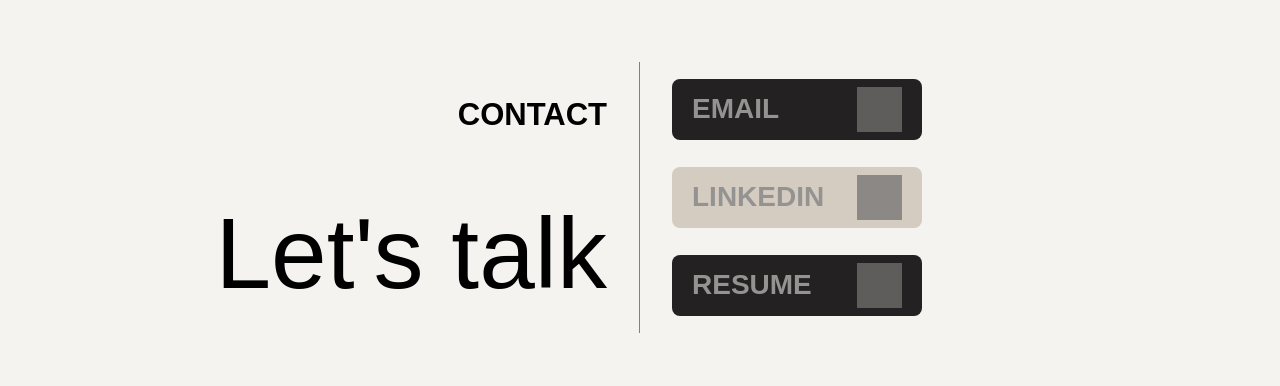
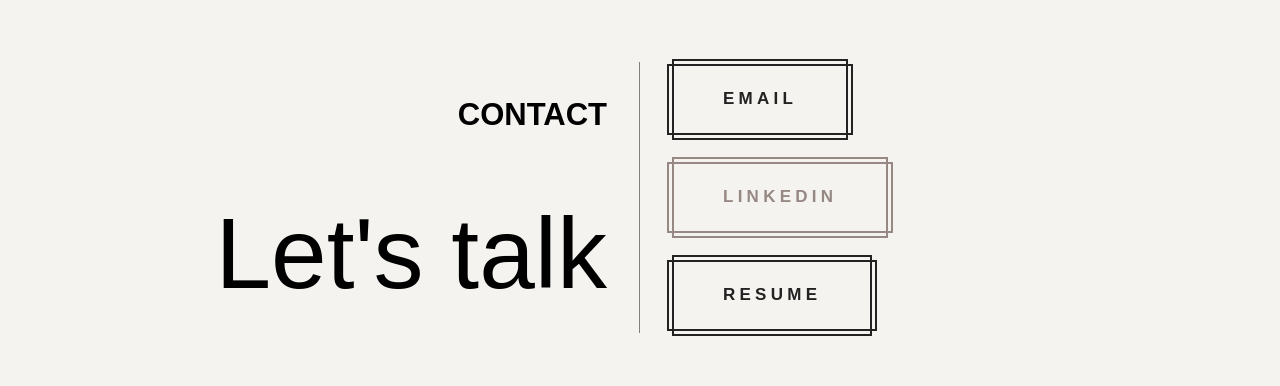
Before and after one commit to IamIGI/portfolio_app, a SvelteKit app: page / in a window 1280 px wide. Shown: the part 7031-7417 px from the top of the page. Built offline with nearby package versions, Linux system fonts and the light colour scheme; grey boxes are pictures that could not be loaded.

Commit message:
PA-66-Changed contact buttons style

```diff
--- a/src/components/contact/contact.component.svelte
+++ b/src/components/contact/contact.component.svelte
@@ -1,4 +1,5 @@
 <script lang="ts">
+  import ContactButton from './contactButton.component.svelte';
 </script>
 
 <div class="wrapper" id="contact">
@@ -8,29 +9,9 @@
     <!-- <p>Get in touch</p> -->
   </div>
   <div class="contact-wrapper">
-    <button class="button_1">
-      <span>email</span>
-      <img
-        src="/svg/media/email.svg"
-        alt="li"
-        class={`svg-icon white-svg-icon `}
-      />
-    </button>
-    <button class="button_2"
-      ><span>Linkedin</span>
-      <img
-        src="/svg/media/linkedin_2.svg"
-        alt="li"
-        class={`svg-icon white-svg-icon `}
-      /></button
-    >
-    <button class="button_1"
-      ><span>resume</span><img
-        src="/svg/media/document.svg"
-        alt="li"
-        class={`svg-icon white-svg-icon `}
-      /></button
-    >
+    <ContactButton text="email" button_color={1} />
+    <ContactButton text="linkedin" button_color={2} />
+    <ContactButton text="resume" button_color={1} />
   </div>
 </div>
 
@@ -47,7 +28,7 @@
     }
 
     @media (max-width: 480px) {
-      gap: 0rem;
+      gap: 1rem;
     }
   }
 
@@ -107,63 +88,6 @@
 
     @media (max-width: 800px) {
       gap: 1.3rem;
-      button {
-        scale: 0.9;
-      }
-    }
-
-    @media (max-width: 550px) {
-      gap: 0.7rem;
-      button {
-        scale: 0.8;
-      }
-    }
-
-    @media (max-width: 450px) {
-      gap: 0rem;
-      button {
-        scale: 0.75;
-      }
-    }
-
-    button {
-      font-size: 28px;
-      padding: 8px 20px 8px 20px;
-      border-radius: 8px;
-      border: none;
-      min-width: 230px;
-      display: flex;
-      align-items: center;
-      gap: 10px;
-      text-transform: uppercase;
-      font-weight: 700;
-      span {
-        text-align: left;
-        /* outline: 1px solid red; */
-        min-width: 155px;
-      }
-
-      .svg-icon {
-        /* outline: 1px solid red; */
-        $size: 45px;
-        height: $size;
-        width: $size;
-      }
-    }
-
-    .button_1 {
-      background-color: #232121;
-      color: #959392;
-      img {
-        filter: var(--first-icon-color);
-      }
-    }
-    .button_2 {
-      background-color: #d4ccc0;
-      color: #959392;
-      img {
-        filter: var(--second-icon-color);
-      }
     }
   }
 </style>
--- /dev/null
+++ b/src/components/contact/contactButton.component.svelte
@@ -0,0 +1,100 @@
+<script lang="ts">
+  export let text: string;
+  export let button_color: 1 | 2;
+</script>
+
+<button class="button {button_color === 1 ? 'button_1' : 'button_2'}">
+  {text}
+  <div class="button__horizontal"></div>
+  <div class="button__vertical"></div>
+</button>
+
+<style lang="scss">
+  .button {
+    --offset: 5px;
+    --border-size: 2px;
+
+    display: block;
+    position: relative;
+    padding: 1.5em 3em;
+    appearance: none;
+    border: 0;
+    background: transparent;
+    color: black;
+    text-transform: uppercase;
+    letter-spacing: 0.25em;
+    outline: none;
+    cursor: pointer;
+    font-weight: bold;
+    border-radius: 0;
+    box-shadow: inset 0 0 0 var(--border-size) currentcolor;
+    transition: background 0.8s ease;
+    font-size: 17px;
+
+    &:hover {
+      background: rgba(100, 0, 0, 0.03);
+    }
+
+    &__horizontal,
+    &__vertical {
+      position: absolute;
+      top: var(--horizontal-offset, 0);
+      right: var(--vertical-offset, 0);
+      bottom: var(--horizontal-offset, 0);
+      left: var(--vertical-offset, 0);
+      transition: transform 0.8s ease;
+      will-change: transform;
+
+      &::before {
+        content: '';
+        position: absolute;
+        border: inherit;
+      }
+    }
+
+    &__horizontal {
+      --vertical-offset: calc(var(--offset) * -1);
+      border-top: var(--border-size) solid currentcolor;
+      border-bottom: var(--border-size) solid currentcolor;
+
+      &::before {
+        top: calc(var(--vertical-offset) - var(--border-size));
+        bottom: calc(var(--vertical-offset) - var(--border-size));
+        left: calc(var(--vertical-offset) * -1);
+        right: calc(var(--vertical-offset) * -1);
+      }
+    }
+
+    &:hover &__horizontal {
+      transform: scaleX(0);
+    }
+
+    &__vertical {
+      --horizontal-offset: calc(var(--offset) * -1);
+      border-left: var(--border-size) solid currentcolor;
+      border-right: var(--border-size) solid currentcolor;
+
+      &::before {
+        top: calc(var(--horizontal-offset) * -1);
+        bottom: calc(var(--horizontal-offset) * -1);
+        left: calc(var(--horizontal-offset) - var(--border-size));
+        right: calc(var(--horizontal-offset) - var(--border-size));
+      }
+    }
+
+    &:hover &__vertical {
+      transform: scaleY(0);
+    }
+
+    @media (max-width: 550px) {
+      padding: 1em 2em;
+    }
+  }
+
+  .button_2 {
+    color: #968983;
+  }
+  .button_1 {
+    color: #232121;
+  }
+</style>
```
